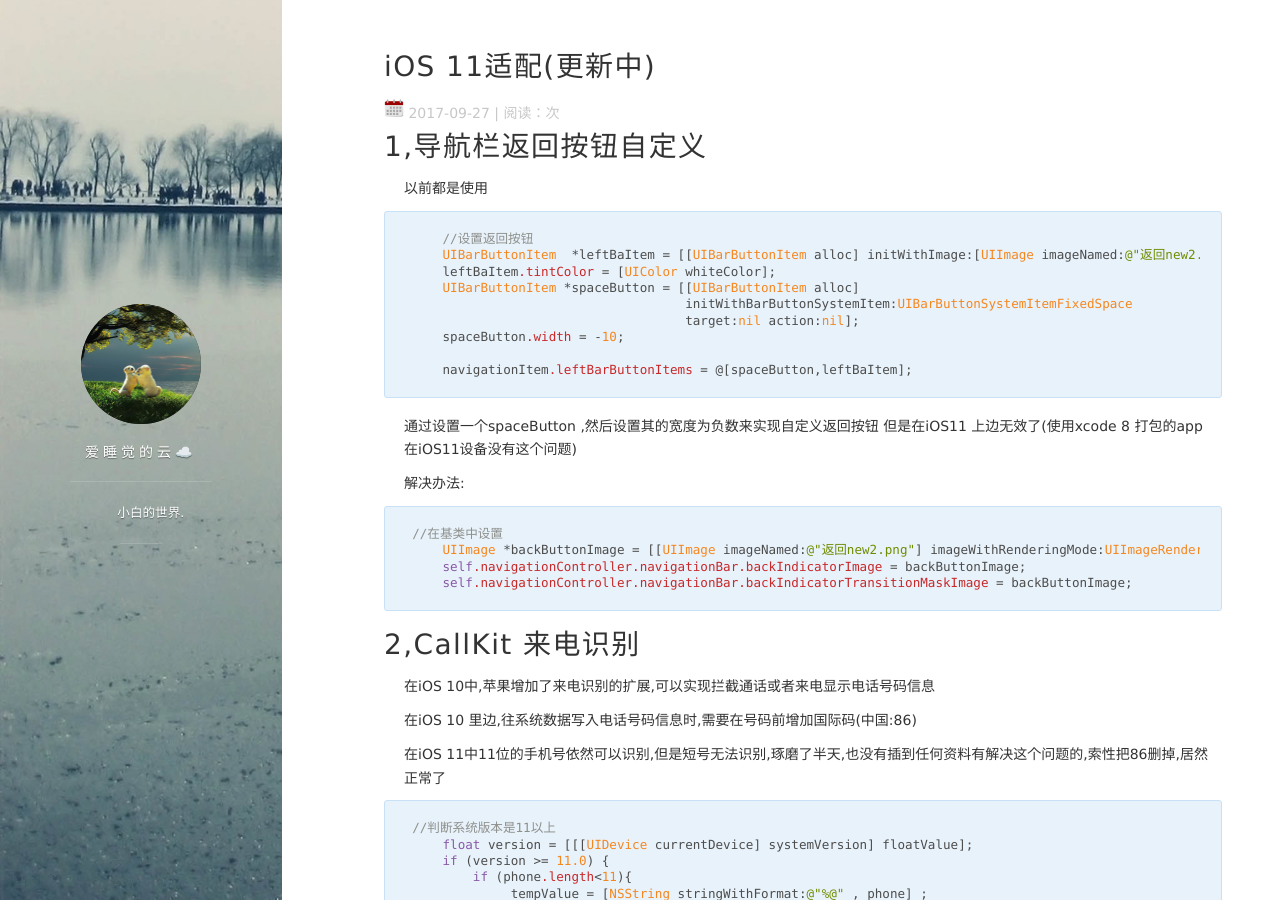
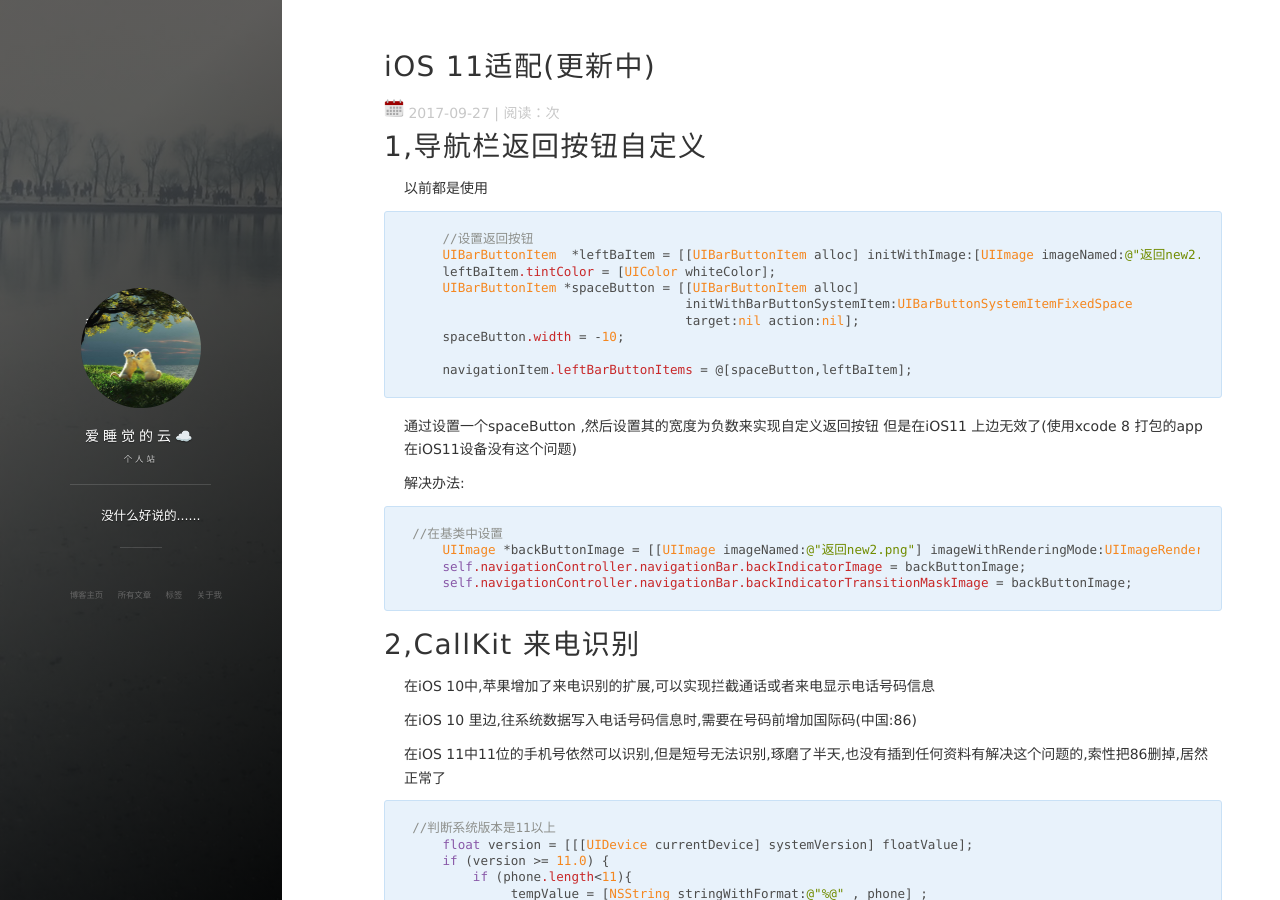
Before and after one commit to huapeng222/huapeng222.github.io, a Jekyll site: the page built from _posts/2017-09-27-哈哈.markdown, in a window 1280 px wide and 900 px high. Built offline with Jekyll 4.4.1, drawn with Linux system fonts in a browser that asks for light colours; nearby versions of some CDN libraries; comment, search, counter and statistics services are not loaded; part of the change alters nothing that is shown.

```diff
--- a/_config.yml
+++ b/_config.yml
@@ -1,31 +1,68 @@
-# Welcome to Jekyll!
+# Basic
+title: 爱睡觉的云☁️
+subtitle: 个人站
+description: 没什么好说的......
+# 头像里面的标题
+avatarTitle: 爱睡觉的云☁️
+# 头像里面的描述
+avatarDesc: iOS / 随想
+url: "http://hpeng.win"
+
+# Comment
+comment:
+    disqus: leopard
+    # uyan: 2143225  # 有言id,登录有言官网申请
+
+# Social
+social:
+    weibo: 1769833647
+    github: huapeng222
+    # twitter:
+    mail: huazhaopeng@qq.com
+
+# 百度统计
+# 使用博客模板请去掉或者更换 id
+baidu:
+    id: 69ead82407abe92764e09f4958d09f33
+
+# Google Analytics
+# 使用博客模板请去掉或者更换 id
+# ga:
+#     id: UA-84134159-3
+#     host: auto
+
+
+# 《----------------- 上面的信息修改成你自己的 ---------------------------》
 #
-# This config file is meant for settings that affect your whole blog, values
-# which you are expected to set up once and rarely edit after that. If you find
-# yourself editing this file very often, consider using Jekyll's data files
-# feature for the data you need to update frequently.
 #
-# For technical reasons, this file is *NOT* reloaded automatically when you use
-# 'bundle exec jekyll serve'. If you change this file, please restart the server process.
+#  _post/ 下的文章更换成你自己的文章
+#  帮忙star一下，感谢~😆 地址： https://github.com/leopardpan/leopardpan.github.io
+#
+#
+# 《--------------- 下面的信息可以自行选择是否修改 ------------------------》
 
-# Site settings
-# These are used to personalize your new site. If you look in the HTML files,
-# you will see them accessed via {{ site.title }}, {{ site.email }}, and so on.
-# You can create any custom variable you would like, and they will be accessible
-# in the templates via {{ site.myvariable }}.
-title: 爱睡觉的云☁️
-email: huazhaopeng@qq.com
-description: 小白的世界.
-baseurl: "" # the subpath of your site, e.g. /blog
-url: "http://hpeng.win" # the base hostname & protocol for your site, e.g. http://example.com
-twitter_username:
-github_username:  huapeng222
 
-# Build settings
-markdown: kramdown
-theme: minima
-gems:
-  - jekyll-feed
-exclude:
-  - Gemfile
-  - Gemfile.lock
+permalink: /:year/:month/:title/
+# Format
+highlighter: rouge
+
+textColor: #FF0000
+
+# supported colors: blue, green, purple, red, orange or slate. If you need clear, leave it empty.
+cover_color: clear
+
+# The blog button should not be removed.
+blog_button:
+    title: 博客主页
+
+# Navigation buttons in the front page.s
+nav:
+    - {title: 所有文章, description: archive, url: '/archive'}
+    - {title: 标签, description: tags, url: '/tags'}
+    - {title: 关于我, description: about, url: '/about'}
+
+
+# Pagination
+gems: [jekyll-paginate,jekyll-sitemap]
+paginate: 20
+paginate_path: "page/:num/"
```
